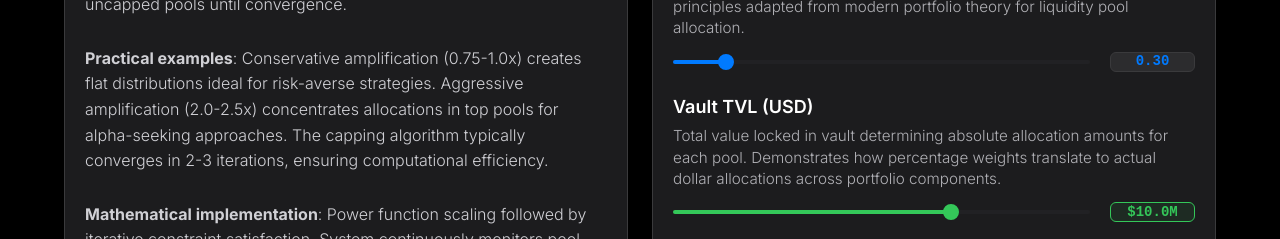
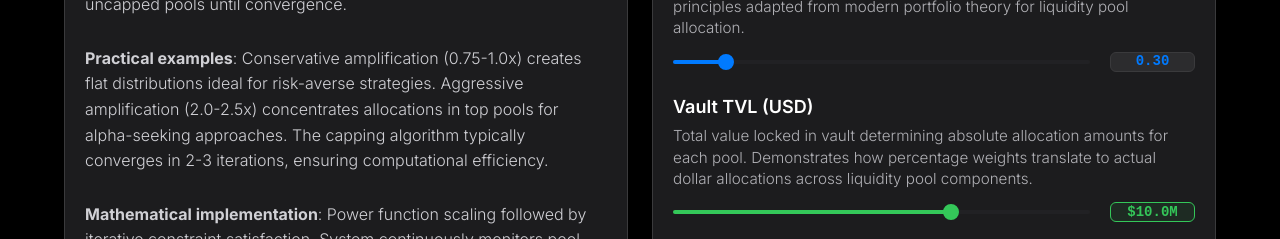
Before and after one commit to btr-supply/risk, a React (Vite) app: page /allocation in a window 1280 px wide. Shown: the part 4120-4359 px from the top of the page. Built offline with nearby package versions, Linux system fonts and the light colour scheme.

Commit message:
[docs] Update allocation model terminology to clarify liquidity pool allocation vs traditional portfolios

```diff
--- a/src/pages/AllocationModel.jsx
+++ b/src/pages/AllocationModel.jsx
@@ -794,7 +794,7 @@ export const AllocationModel = () => {
             min={1000}
             max={1000000000}
             formatValue={formatCurrency}
-            helperText="Total value locked in vault determining absolute allocation amounts for each pool. Demonstrates how percentage weights translate to actual dollar allocations across portfolio components."
+            helperText="Total value locked in vault determining absolute allocation amounts for each pool. Demonstrates how percentage weights translate to actual dollar allocations across liquidity pool components."
             logarithmic={true}
             color="green"
           />
```
